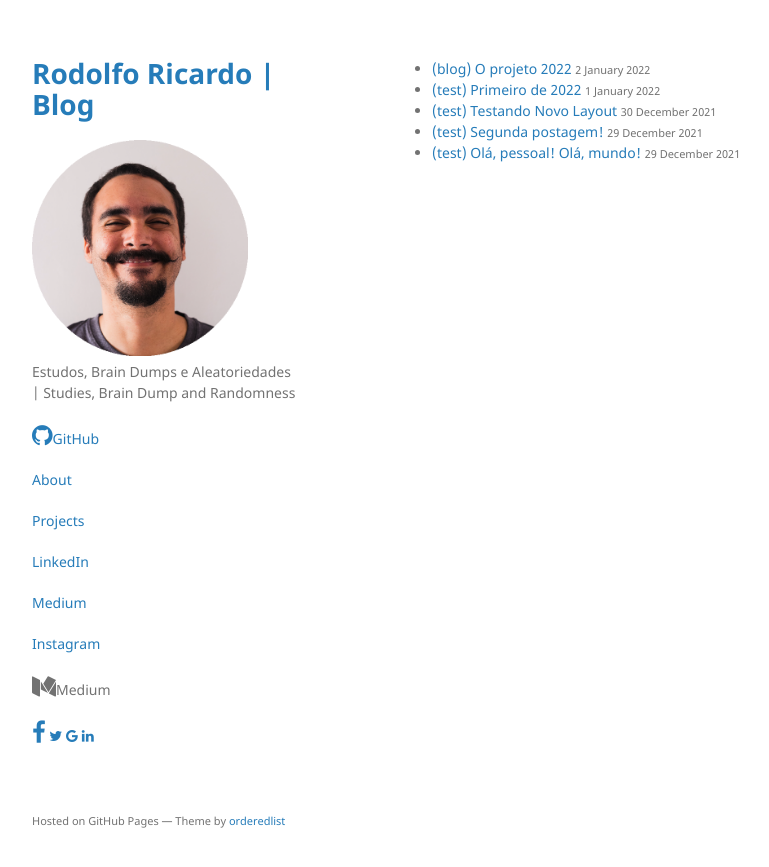
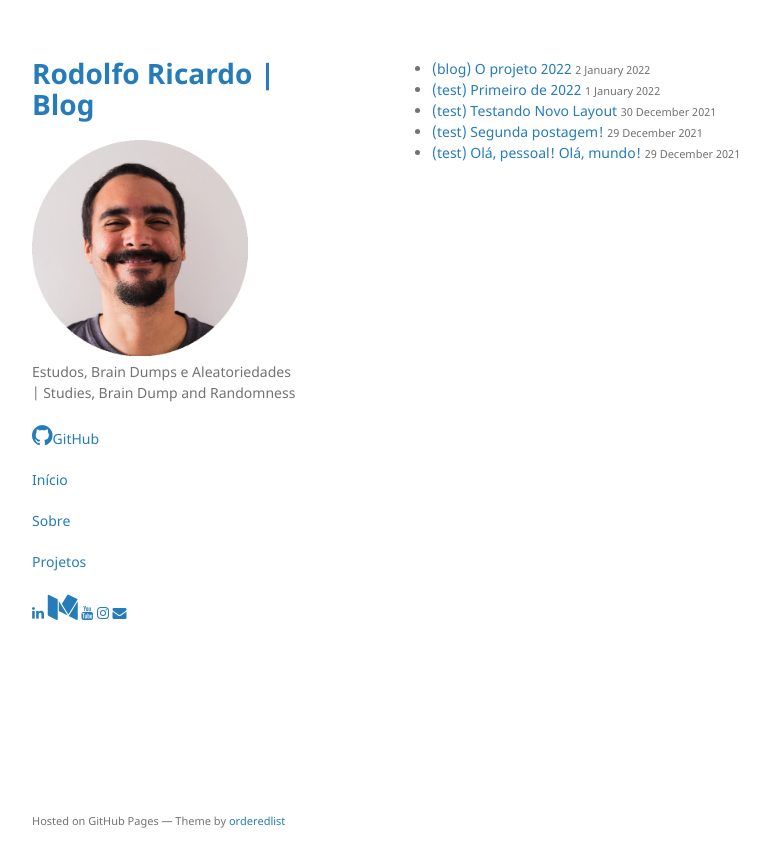
Before and after one commit to rodolforicardotech/rodolforicardotech.github.io, a Jekyll site: the page built from index.md, in a window 1280 px wide. Shown: the top 867 px of the page, without its empty margins (178-947 px from the left). Built offline with Jekyll 4.4.1, drawn with Linux system fonts in a browser that asks for light colours; our own code applies the rules of GitHub Pages for plain Markdown files.

Commit message:
adicionando links e ícones

```diff
--- a/_layouts/default.html
+++ b/_layouts/default.html
@@ -37,21 +37,18 @@
         {% endif %}
 
 
-        <p class="view"><a href="http://rodolforicardotech.github.io/about">About</a></p>
+        <p class="view"><a href="http://rodolforicardotech.github.io/index">Início</a></p>
 
-        <p class="view"><a href="">Projects</a></p>
+        <p class="view"><a href="http://rodolforicardotech.github.io/about">Sobre</a></p>
 
-        <p class="view"><a href="">LinkedIn</a></p>
+        <p class="view"><a href="">Projetos</a></p>
 
-        <p class="view"><a href="">Medium</a></p>
+        <a "font-size:30px" href="https://www.linkedin.com/in/rodolforicardotech/" class="fa fa-linkedin"></a>
+        <a style="font-size:30px" href="https://medium.com/@rodolforicardotech" class="fa fa-medium"></a>
+        <a "font-size:30px" href="https://www.youtube.com/channel/UCor8UQO0WwRDVheubXZptZg/videos" class="fa fa-youtube"></a>
+        <a "font-size:30px" href="http://instagram.com/rodolforicardotech" class="fa fa-instagram"></a>
+        <a "font-size:30px" href="mailto:rodolforicardotech@gmail.com" class="fa fa-envelope"></a>
 
-        <p class="view"><a href="">Instagram</a></p>
-
-        <i style="font-size:24px" class="fa">&#xf23a;</i>Medium</a></p>
-        <a style="font-size:24px" href="#" class="fa fa-facebook"></a>
-        <a href="#" class="fa fa-twitter"></a>
-        <a href="#" class="fa fa-google"></a>
-        <a href="#" class="fa fa-linkedin"></a>
 
         <!--{% if site.show_downloads %}
         <ul class="downloads">
```
